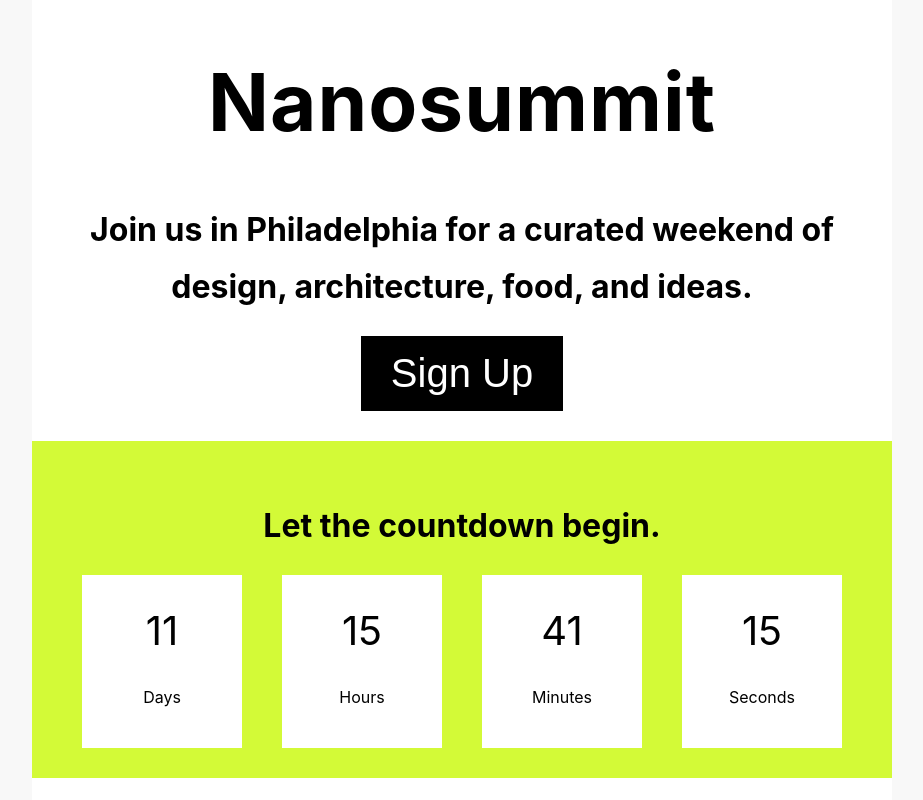
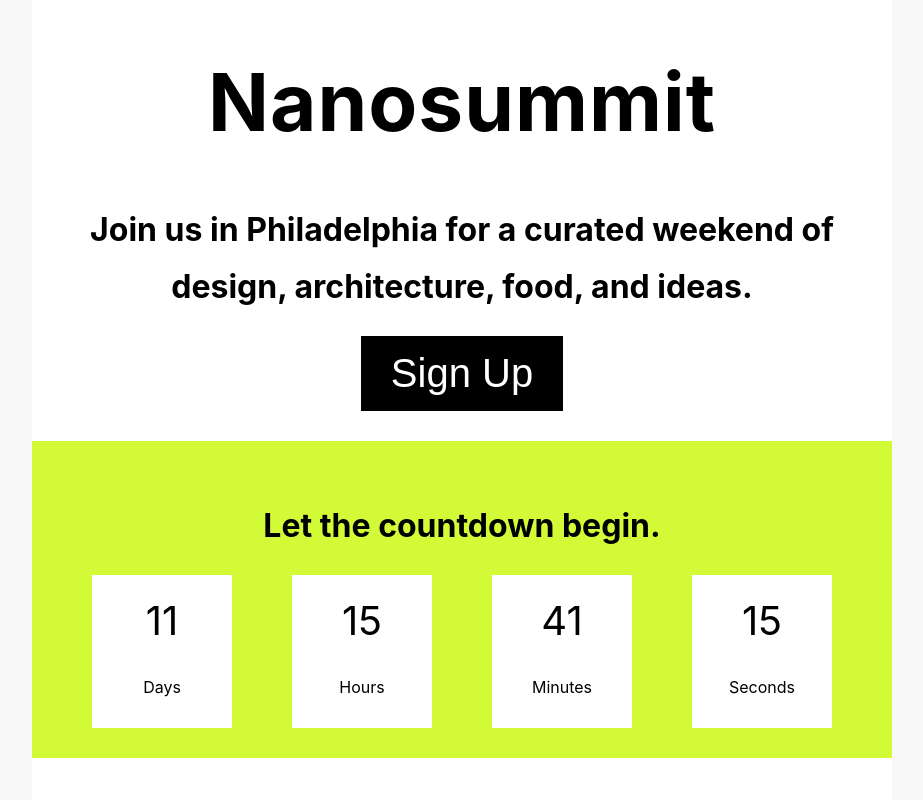
Before and after one commit to lisaadang/neuro, a plain HTML site: page index.html in a window 1280 px wide. Shown: the top 800 px of the page, without its empty margins (178-1101 px from the left). Drawn offline with Linux system fonts and the light colour scheme.

Commit message:
countdown style

```diff
--- a/my-website/styles/style.css
+++ b/my-website/styles/style.css
@@ -136,7 +136,7 @@ button:focus {
 
 .countdown-box {
   text-align: center;
-  padding: 20px;
+  padding: 10px;
   background: #ffffff; /* Black background for countdown boxes */
   color: #000000; /* White text */
   width: 120px;
@@ -145,6 +145,7 @@ button:focus {
 .countdown-box span {
   display: block;
   font-size: 2.5rem; /* Larger font size for countdown numbers */
+  margin-bottom: 5px;
 }
 
 /* Gallery Section */
```
